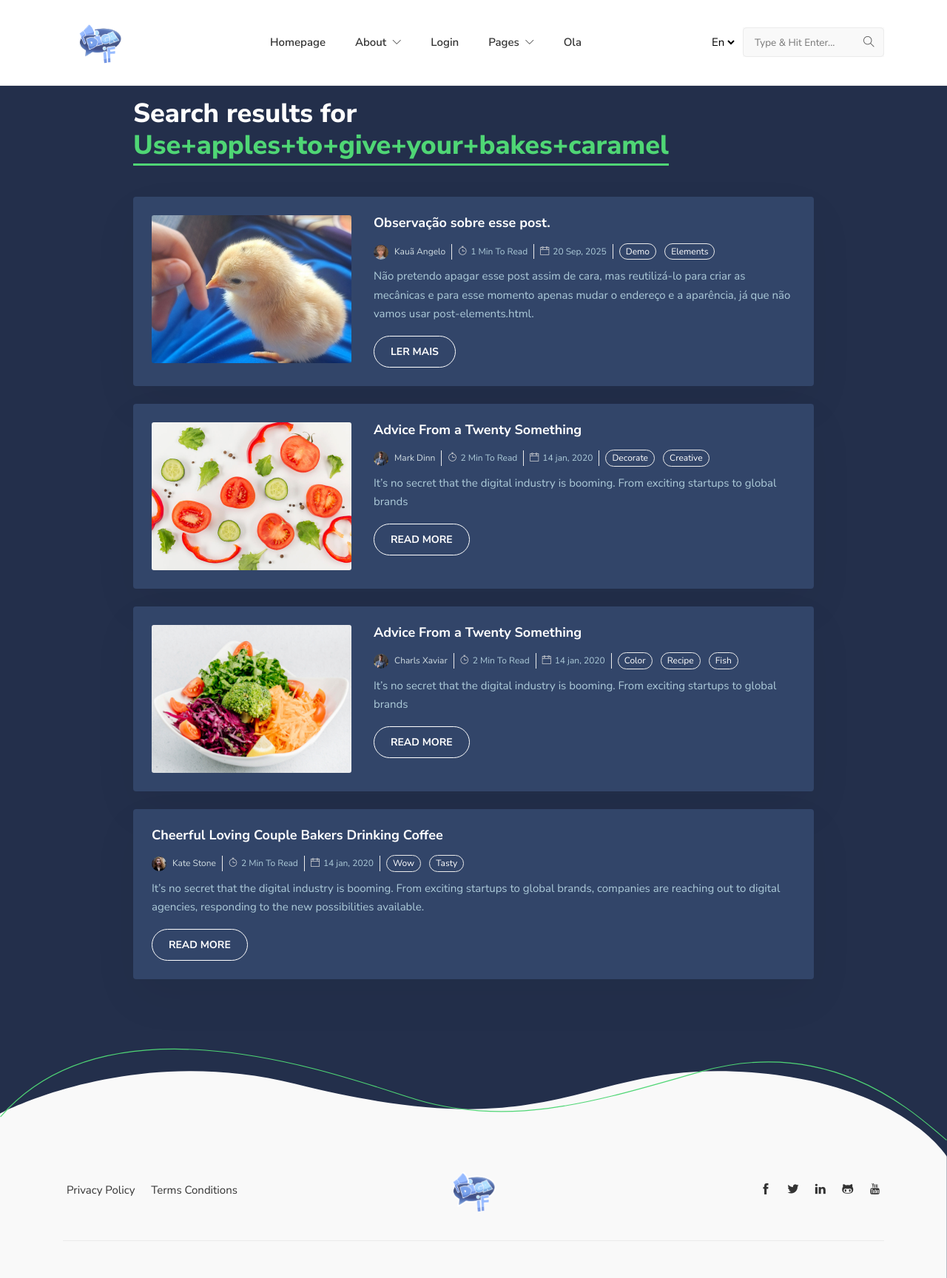
After one commit to KauaWn/DigaIF, a Flask app: page /search-results in a window 1280 px wide. The commit adds this page. Shown: the whole page at 74% size. Run offline with Flask 3, Linux system fonts and the light colour scheme; some libraries are stand-ins or nearby versions.

Commit message:
ultima atualizacao (20-09)

```diff
--- a/app/routes.py
+++ b/app/routes.py
@@ -50,3 +50,11 @@ def post_details():
 @app.route("/tags")
 def tags():
     return render_template("tags.html")
+
+@app.route("/search-no-results")
+def search_no_result():
+    return render_template("search-no-result.html")
+
+@app.route("/search-results")
+def search_result():
+    return render_template("search-result.html")
--- a/app/static/css/style.css
+++ b/app/static/css/style.css
@@ -26,14 +26,14 @@ body {
 
 p {
   font-weight: 400;
-  color: #555;
+  color: #adcbd9;
   font-size: 15px;
   line-height: 1.7;
   font-family: "Nunito Sans", sans-serif;
 }
 
 h1, h2, h3, h4, h5, h6, .h1, .h2, .h3, .h4, .h5, .h6 {
-  color: #333;
+  color: #ffffff;
   font-family: "Nunito Sans", sans-serif;
   font-weight: 800;
   line-height: 1.2;
@@ -93,17 +93,17 @@ h6, .h6 {
 
 .btn-outline-primary {
   background: transparent;
-  color: #4FD675;
-  border-color: #4FD675;
+  color: #ffffff;
+  border-color: #ffffff;
 }
 .btn-outline-primary:active, .btn-outline-primary:hover, .btn-outline-primary.focus, .btn-outline-primary.active {
-  background: #4FD675 !important;
-  border-color: #4FD675 !important;
+  background: #91bce4 !important;
+  border-color: #ffffff !important;
   color: #fff;
 }
 
 body {
-  background-color: #fff;
+  background-color: #232f4b;
   overflow-x: hidden;
 }
 
@@ -311,6 +311,7 @@ mark {
   border-bottom: 1px solid #EBEBEB;
   transition: 0.2s ease;
   padding: 10px 0;
+  background-color: white;
 }
 .navigation.nav-bg {
   background-color: #fff;
@@ -653,7 +654,7 @@ mark {
 
 .card {
   border: 0;
-  background-color: #fff;
+  background-color: #324569;
   transition: 0.2s ease;
 }
 .card-body {
@@ -671,7 +672,7 @@ mark {
   align-items: center;
   flex-wrap: wrap;
   font-size: 12px;
-  color: #777;
+  color: #adcbd9;
   margin-bottom: 0;
 }
 .card-meta li {
@@ -686,7 +687,7 @@ mark {
   margin-right: 5px;
 }
 .card-meta-author {
-  color: inherit;
+  color: #d1dde2;
 }
 .card-meta-author img {
   height: 20px;
@@ -697,7 +698,7 @@ mark {
   border-radius: 50%;
 }
 .card-meta-author:hover {
-  color: #4FD675;
+  color: #91bce4;
 }
 .card-meta-tag {
   margin-bottom: 0;
@@ -711,21 +712,21 @@ mark {
   padding: 0px 8px;
   border-radius: 30px;
   border: 1px solid #EBEBEB;
-  color: #555;
+  color: #ffffff;
   display: inline-block;
 }
 .card-meta-tag li a:hover {
-  background-color: #4FD675;
-  border-color: #4FD675;
+  background-color: #91bce4;
+  border-color: #ffffff;
   color: #fff;
 }
 
 .post-title {
-  color: #333;
+  color: #ffffff;
   font-weight: 700;
 }
 .post-title:hover {
-  color: #4FD675;
+  color: #91bce4;
 }
 
 .social-icons {
@@ -769,7 +770,7 @@ mark {
   width: 50px;
   line-height: 50px;
   border-radius: 50%;
-  background: rgba(79, 214, 117, 0.5);
+  background: #8fd5ff78;
   color: #fff;
   border: 0;
 }
@@ -782,7 +783,7 @@ mark {
   outline: 0;
 }
 .slick-arrow:hover {
-  background: #4FD675;
+  background: #9bdaf3;
 }
 
 .prevArrow {
--- a/app/templates/navigation.html
+++ b/app/templates/navigation.html
@@ -43,9 +43,9 @@
 
             <a class="dropdown-item" href="{{ url_for('tags') }}">Tags</a>
 
-            <a class="dropdown-item" href="search-result.html">Search Result</a>
+            <a class="dropdown-item" href="{{ url_for('search_result') }}">Search Result</a>
 
-            <a class="dropdown-item" href="search-not-found.html">Search Not Found</a>
+            <a class="dropdown-item" href="{{ url_for ('search_no_result')}}">Search Not Found</a>
 
             <a class="dropdown-item" href="privacy-policy.html">Privacy Policy</a>
 
--- /dev/null
+++ b/app/templates/search-result.html
@@ -0,0 +1,155 @@
+{% extends "base.html" %}
+{% block titulo %}Search Results{% endblock %}
+{% block conteudo %}
+<div class="py-3"></div>
+
+<section class="section">
+  <div class="container">
+    <div class="row justify-content-center">
+      <div class="col-lg-10 mb-4">
+        <h1 class="h2 mb-4">Search results for
+          <mark>Use+apples+to+give+your+bakes+caramel</mark>
+        </h1>
+      </div>
+      <div class="col-lg-10">
+        <article class="card mb-4">
+          <div class="row card-body">
+            <div class="col-md-4 mb-4 mb-md-0">
+              <div class="post-slider slider-sm">
+                <img src="{{ url_for('static', filename ='img/pinto.png')}}" class="card-img" alt="post-thumb" style="height:200px; object-fit: cover;">
+                <img src="{{ url_for('static', filename ='img/littlecasa.png')}}" class="card-img" alt="post-thumb" style="height:200px; object-fit: cover;">
+              </div>
+            </div>
+            <div class="col-md-8">
+              <h3 class="h4 mb-3"><a class="post-title" href="post-elements.html">Observação sobre esse post.</a></h3>
+              <ul class="card-meta list-inline">
+                <li class="list-inline-item">
+                  <a href="{{ url_for ('author_single') }}" class="card-meta-author">
+                    <img src="{{ url_for('static', filename ='img/fotinha.jpg')}}" alt="John Doe">
+                    <span>Kauã Angelo</span>
+                  </a>
+                </li>
+                <li class="list-inline-item">
+                  <i class="ti-timer"></i>1 Min To Read
+                </li>
+                <li class="list-inline-item">
+                  <i class="ti-calendar"></i>20 Sep, 2025
+                </li>
+                <li class="list-inline-item">
+                  <ul class="card-meta-tag list-inline">
+                    <li class="list-inline-item"><a href="{{ url_for ('tags') }}">Demo</a></li>
+                    <li class="list-inline-item"><a href="{{ url_for ('tags') }}">Elements</a></li>
+                  </ul>
+                </li>
+              </ul>
+              <p>Não pretendo apagar esse post assim de cara, mas reutilizá-lo para criar as mecânicas e para esse momento apenas mudar o endereço e a aparência, já que não vamos usar post-elements.html.</p>
+              <a href="post-elements.html" class="btn btn-outline-primary">Ler mais</a>
+            </div>
+          </div>
+        </article>
+
+        <article class="card mb-4">
+          <div class="row card-body">
+            <div class="col-md-4 mb-4 mb-md-0">
+              <div class="post-slider slider-sm">
+                <img src="{{ url_for('static', filename ='img/post/post-3.jpg')}}" class="card-img" alt="post-thumb" style="height:200px; object-fit: cover;">
+              </div>
+            </div>
+            <div class="col-md-8">
+              <h3 class="h4 mb-3"><a class="post-title" href="{{ url_for ('post_details') }}">Advice From a Twenty Something</a></h3>
+              <ul class="card-meta list-inline">
+                <li class="list-inline-item">
+                  <a href="{{ url_for ('author_single') }}" class="card-meta-author">
+                    <img src="{{ url_for('static', filename ='img/john-doe.jpg')}}">
+                    <span>Mark Dinn</span>
+                  </a>
+                </li>
+                <li class="list-inline-item">
+                  <i class="ti-timer"></i>2 Min To Read
+                </li>
+                <li class="list-inline-item">
+                  <i class="ti-calendar"></i>14 jan, 2020
+                </li>
+                <li class="list-inline-item">
+                  <ul class="card-meta-tag list-inline">
+                    <li class="list-inline-item"><a href="{{ url_for ('tags') }}">Decorate</a></li>
+                    <li class="list-inline-item"><a href="{{ url_for ('tags') }}">Creative</a></li>
+                  </ul>
+                </li>
+              </ul>
+              <p>It’s no secret that the digital industry is booming. From exciting startups to global brands</p>
+              <a href="{{ url_for ('post_details') }}" class="btn btn-outline-primary">Read More</a>
+            </div>
+          </div>
+        </article>
+
+        <article class="card mb-4">
+          <div class="row card-body">
+            <div class="col-md-4 mb-4 mb-md-0">
+              <div class="post-slider slider-sm">
+                <img src="{{ url_for('static', filename ='img/post/post-7.jpg')}}" class="card-img" alt="post-thumb" style="height:200px; object-fit: cover;">
+              </div>
+            </div>
+            <div class="col-md-8">
+              <h3 class="h4 mb-3"><a class="post-title" href="{{ url_for ('post_details') }}">Advice From a Twenty Something</a></h3>
+              <ul class="card-meta list-inline">
+                <li class="list-inline-item">
+                  <a href="{{ url_for ('author_single') }}" class="card-meta-author">
+                    <img src="{{ url_for('static', filename ='img/john-doe.jpg')}}">
+                    <span>Charls Xaviar</span>
+                  </a>
+                </li>
+                <li class="list-inline-item">
+                  <i class="ti-timer"></i>2 Min To Read
+                </li>
+                <li class="list-inline-item">
+                  <i class="ti-calendar"></i>14 jan, 2020
+                </li>
+                <li class="list-inline-item">
+                  <ul class="card-meta-tag list-inline">
+                    <li class="list-inline-item"><a href="{{ url_for ('tags') }}">Color</a></li>
+                    <li class="list-inline-item"><a href="{{ url_for ('tags') }}">Recipe</a></li>
+                    <li class="list-inline-item"><a href="{{ url_for ('tags') }}">Fish</a></li>
+                  </ul>
+                </li>
+              </ul>
+              <p> It’s no secret that the digital industry is booming. From exciting startups to global brands</p>
+              <a href="{{ url_for ('post_details') }}" class="btn btn-outline-primary">Read More</a>
+            </div>
+          </div>
+        </article>
+
+        <article class="card mb-4">
+          <div class="row card-body">
+            <div class="col-12">
+              <h3 class="h4 mb-3"><a class="post-title" href="{{ url_for ('post_details') }}">Cheerful Loving Couple Bakers Drinking Coffee</a></h3>
+              <ul class="card-meta list-inline">
+                <li class="list-inline-item">
+                  <a href="{{ url_for ('author_single') }}" class="card-meta-author">
+                    <img src="{{ url_for('static', filename ='img/kate-stone.jpg')}}" alt="Kate Stone">
+                    <span>Kate Stone</span>
+                  </a>
+                </li>
+                <li class="list-inline-item">
+                  <i class="ti-timer"></i>2 Min To Read
+                </li>
+                <li class="list-inline-item">
+                  <i class="ti-calendar"></i>14 jan, 2020
+                </li>
+                <li class="list-inline-item">
+                  <ul class="card-meta-tag list-inline">
+                    <li class="list-inline-item"><a href="{{ url_for ('tags') }}">Wow</a></li>
+                    <li class="list-inline-item"><a href="{{ url_for ('tags') }}">Tasty</a></li>
+                  </ul>
+                </li>
+              </ul>
+              <p>It’s no secret that the digital industry is booming. From exciting startups to global brands, companies are reaching out to digital agencies, responding to the new possibilities available.</p>
+              <a href="{{ url_for ('post_details') }}" class="btn btn-outline-primary">Read More</a>
+            </div>
+          </div>
+        </article>
+      </div>
+    </div>
+  </div>
+</section>
+{% endblock %}
```
Also changed, not shown: app/templates/search-no-result.html (added, +23 -0 lines), app/static/img/fotinha.jpg (added), app/static/img/littlecasa.png (added), app/static/img/no-search-found.svg (added), app/static/img/pinto.png (added).
